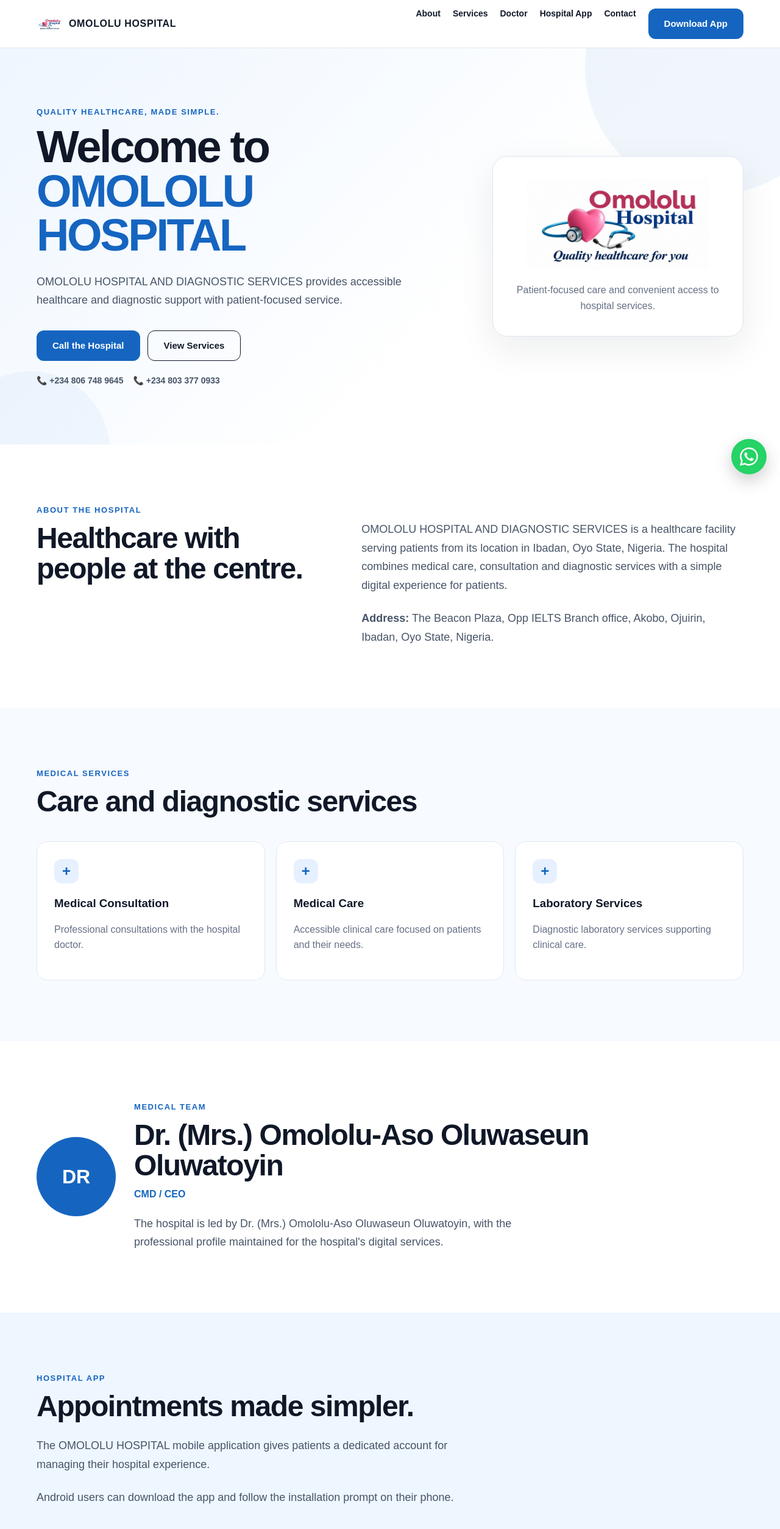
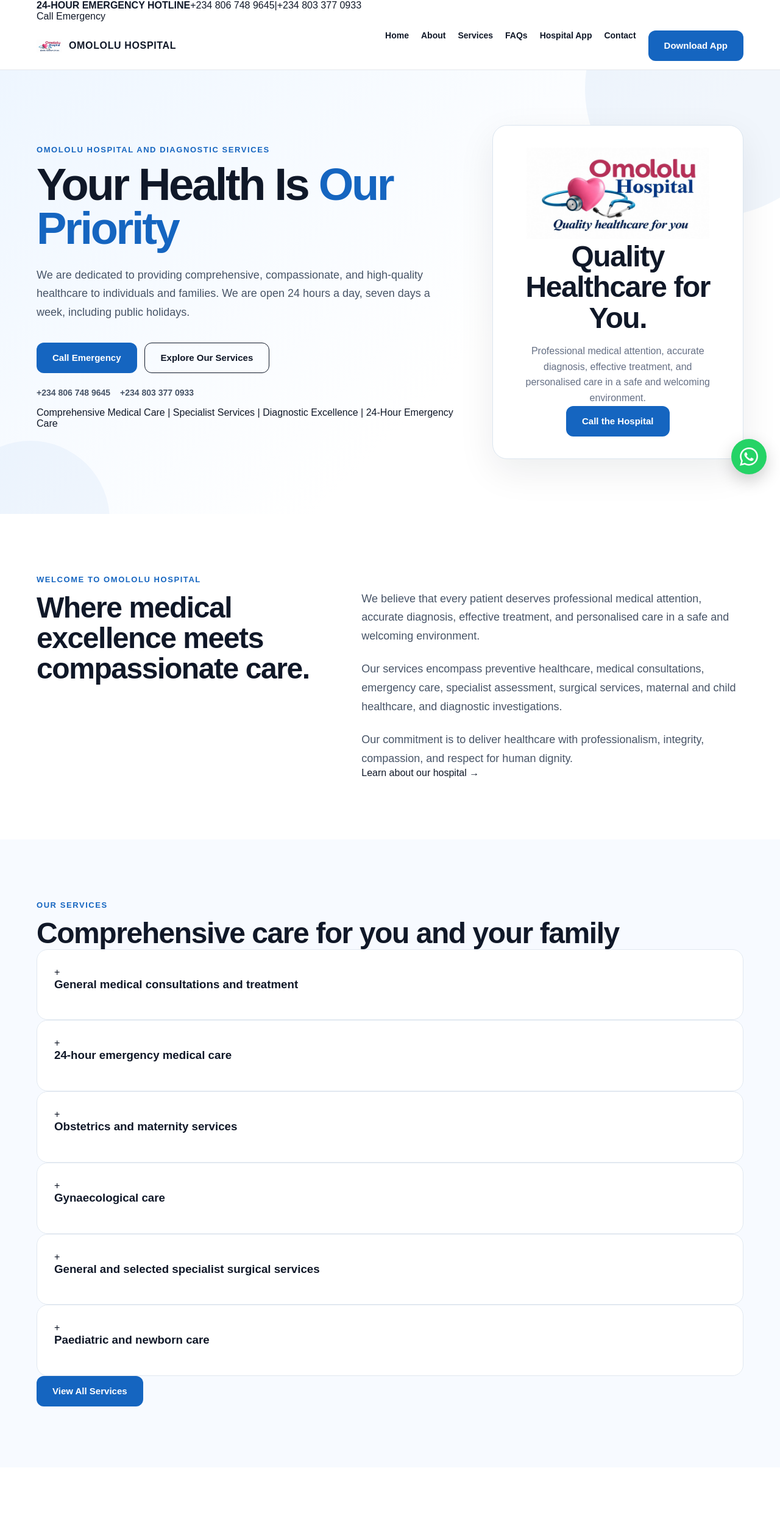
Before and after one commit to jamesmercy0790-source/Omololu-Hospital, a Next.js app: page / in a window 1280 px wide. Shown: the top 2508 px of the page at 61% size. Built offline with nearby package versions, Linux system fonts and the light colour scheme.

Commit message:
Rebuild homepage using doctor-approved hospital content

```diff
--- a/app/page.tsx
+++ b/app/page.tsx
@@ -1,193 +1,50 @@
+import type { Metadata } from "next";
+import Link from "next/link";
 import ScrollReveal from "../components/ScrollReveal";
+import SiteHeader from "../components/SiteHeader";
+import SiteFooter from "../components/SiteFooter";
+
+export const metadata: Metadata = {
+  title: "24-Hour Hospital in Akobo, Ibadan",
+  description: "Omololu Hospital and Diagnostic Services provides 24-hour healthcare, emergency services, maternity care, surgery, laboratory tests and ultrasound services in Akobo, Ibadan.",
+  alternates: { canonical: "/" },
+};
+
+const services = [
+  "General medical consultations and treatment", "24-hour emergency medical care",
+  "Obstetrics and maternity services", "Gynaecological care",
+  "General and selected specialist surgical services", "Paediatric and newborn care",
+  "Laboratory investigations", "Ultrasound and diagnostic services",
+  "Family planning and reproductive healthcare", "Preventive healthcare and medical screening",
+  "Inpatient admission and nursing care",
+];
 
 export default function Home() {
-  const services = [
-    { title: "Medical Consultation", text: "Professional consultations with the hospital doctor." },
-    { title: "Medical Care", text: "Accessible clinical care focused on patients and their needs." },
-    { title: "Laboratory Services", text: "Diagnostic laboratory services supporting clinical care." },
-  ];
-
-  return (
-    <main>
-      <header className="site-header">
-        <div className="container nav">
-          <a className="brand" href="#">
-            <img src="/photo_2026-09-26_02-25-49.jpg" alt="Omololu Hospital logo" />
-            <span>OMOLOLU HOSPITAL</span>
-          </a>
-          <a className="mobile-download" href="/downloads/omololu-hospital.apk" download>
-            Download App
-          </a>
-          <nav aria-label="Main navigation">
-            <a href="#about">About</a>
-            <a href="#services">Services</a>
-            <a href="#doctor">Doctor</a>
-            <a href="#app">Hospital App</a>
-            <a href="#contact">Contact</a>
-            <a className="button primary" href="/downloads/omololu-hospital.apk" download>
-              Download App
-            </a>
-          </nav>
-        </div>
-      </header>
-
-      <section className="hero">
-        <div className="container hero-grid">
-          <div className="hero-content">
-            <p className="eyebrow">Quality healthcare, made simple.</p>
-            <h1>Welcome to <span>OMOLOLU HOSPITAL</span></h1>
-            <p className="hero-copy">
-              OMOLOLU HOSPITAL AND DIAGNOSTIC SERVICES provides accessible healthcare
-              and diagnostic support with patient-focused service.
-            </p>
-            <div className="actions">
-              <a className="button primary" href="tel:+2348067489645">Call the Hospital</a>
-              <a className="button secondary" href="#services">View Services</a>
-            </div>
-            <div className="quick-contact">
-              <span>📞 +234 806 748 9645</span>
-              <span>📞 +234 803 377 0933</span>
-            </div>
-          </div>
-          <div className="hero-card">
-            <img src="/photo_2026-09-26_02-25-49.jpg" alt="OMOLOLU HOSPITAL AND DIAGNOSTIC SERVICES" />
-            <p>Patient-focused care and convenient access to hospital services.</p>
-          </div>
-        </div>
-      </section>
-
-      <ScrollReveal>
-        <section id="about" className="section">
-          <div className="container two-col">
-            <div>
-              <p className="eyebrow">About the hospital</p>
-              <h2>Healthcare with people at the centre.</h2>
-            </div>
-            <div>
-              <p className="section-copy">
-                OMOLOLU HOSPITAL AND DIAGNOSTIC SERVICES is a healthcare facility
-                serving patients from its location in Ibadan, Oyo State, Nigeria.
-                The hospital combines medical care, consultation and diagnostic services
-                with a simple digital experience for patients.
-              </p>
-              <p className="section-copy">
-                <strong>Address:</strong> The Beacon Plaza, Opp IELTS Branch office,
-                Akobo, Ojuirin, Ibadan, Oyo State, Nigeria.
-              </p>
-            </div>
-          </div>
-        </section>
-      </ScrollReveal>
-
-      <section id="services" className="section muted">
-        <div className="container">
-          <ScrollReveal>
-            <p className="eyebrow">Medical services</p>
-            <h2>Care and diagnostic services</h2>
-          </ScrollReveal>
-          <div className="cards">
-            {services.map((service, index) => (
-              <ScrollReveal key={service.title} delay={index * 90}>
-                <article className="card">
-                  <div className="card-icon">+</div>
-                  <h3>{service.title}</h3>
-                  <p>{service.text}</p>
-                </article>
-              </ScrollReveal>
-            ))}
-          </div>
-        </div>
-      </section>
-
-      <ScrollReveal>
-        <section id="doctor" className="section">
-          <div className="container doctor-panel">
-            <div className="doctor-avatar">DR</div>
-            <div>
-              <p className="eyebrow">Medical team</p>
-              <h2>Dr. (Mrs.) Omololu-Aso Oluwaseun Oluwatoyin</h2>
-              <p className="doctor-role">CMD / CEO</p>
-              <p className="section-copy">
-                The hospital is led by Dr. (Mrs.) Omololu-Aso Oluwaseun Oluwatoyin,
-                with the professional profile maintained for the hospital's digital services.
-              </p>
-            </div>
-          </div>
-        </section>
-      </ScrollReveal>
-
-      <section id="app" className="section app-section">
-        <div className="container">
-          <ScrollReveal>
-            <div className="app-copy">
-              <p className="eyebrow">Hospital app</p>
-              <h2>Appointments made simpler.</h2>
-              <p className="section-copy">
-                The OMOLOLU HOSPITAL mobile application gives patients a dedicated
-                account for managing their hospital experience.
-              </p>
-              <p className="section-copy">
-                Android users can download the app and follow the installation prompt on their phone.
-              </p>
-            </div>
-          </ScrollReveal>
-          <div className="feature-grid">
-            <ScrollReveal delay={0}>
-              <article className="feature"><strong>Patient accounts</strong><span>Create an account and keep your session active until you log out or remove the app.</span></article>
-            </ScrollReveal>
-            <ScrollReveal delay={90}>
-              <article className="feature"><strong>Appointment booking</strong><span>Request first-visit or follow-up appointments and track their status.</span></article>
-            </ScrollReveal>
-            <ScrollReveal delay={180}>
-              <article className="feature"><strong>Secure payment</strong><span>Appointment payments are handled before an appointment is confirmed.</span></article>
-            </ScrollReveal>
-            <ScrollReveal delay={270}>
-              <article className="feature"><strong>Notifications</strong><span>Patients receive updates about account and appointment activity.</span></article>
-            </ScrollReveal>
-          </div>
-        </div>
-      </section>
-
-      <ScrollReveal>
-        <section id="contact" className="section contact">
-          <div className="container contact-grid">
-            <div>
-              <p className="eyebrow">Contact</p>
-              <h2>Get in touch with OMOLOLU HOSPITAL</h2>
-              <p className="section-copy">
-                For enquiries, appointments and hospital information, contact the hospital directly.
-              </p>
-            </div>
-            <div className="contact-card">
-              <p><strong>Address</strong><br />The Beacon Plaza, Opp IELTS Branch office, Akobo, Ojuirin, Ibadan, Oyo State, Nigeria.</p>
-              <p><strong>Phone</strong><br /><a href="tel:+2348067489645">+234 806 748 9645</a><br /><a href="tel:+2348033770933">+234 803 377 0933</a></p>
-            </div>
-          </div>
-        </section>
-      </ScrollReveal>
-
-      <footer>
-        <div className="container footer-inner">
-          <span>© {new Date().getFullYear()} OMOLOLU HOSPITAL AND DIAGNOSTIC SERVICES</span>
-          <span>Quality healthcare, made simple.</span>
-          <a className="button primary" href="/downloads/omololu-hospital.apk" download>
-            Download OMOLOLU HOSPITAL App
-          </a>
-        </div>
-      </footer>
-
-      <a
-        className="whatsapp-float"
-        href="https://wa.me/2348067489645?text=Hello%20Dr.%20Omololu%2C%20I%20would%20like%20to%20make%20an%20enquiry."
-        target="_blank"
-        rel="noopener noreferrer"
-        aria-label="Chat with the doctor on WhatsApp"
-        title="Chat with the doctor on WhatsApp"
-      >
-        <svg viewBox="0 0 24 24" aria-hidden="true">
-          <path d="M20.52 3.48A11.82 11.82 0 0 0 12.05 0C5.5 0 .17 5.32.17 11.88c0 2.09.55 4.13 1.6 5.93L.07 24l6.34-1.66a11.86 11.86 0 0 0 5.64 1.43h.01c6.55 0 11.88-5.33 11.88-11.88 0-3.17-1.24-6.15-3.42-8.41ZM12.06 21.7h-.01a9.83 9.83 0 0 1-5.01-1.37l-.36-.21-3.76.98 1-3.67-.23-.38a9.84 9.84 0 0 1-1.51-5.18C2.18 6.43 6.61 2 12.06 2a9.82 9.82 0 0 1 6.98 2.89 9.82 9.82 0 0 1 2.9 6.99c0 5.45-4.43 9.82-9.88 9.82Zm5.4-7.37c-.3-.15-1.76-.87-2.03-.97-.27-.1-.47-.15-.67.15-.2.3-.77.97-.94 1.17-.17.2-.35.22-.65.07-.3-.15-1.26-.46-2.4-1.48-.89-.79-1.49-1.76-1.66-2.06-.17-.3-.02-.46.13-.61.13-.13.3-.35.45-.52.15-.17.2-.3.3-.5.1-.2.05-.37-.02-.52-.07-.15-.67-1.61-.92-2.2-.24-.58-.49-.5-.67-.51h-.57c-.2 0-.52.07-.8.37-.27.3-1.04 1.02-1.04 2.48s1.07 2.87 1.22 3.07c.15.2 2.1 3.2 5.09 4.49.71.31 1.27.49 1.7.63.71.23 1.36.2 1.87.12.57-.08 1.76-.72 2.01-1.41.25-.69.25-1.28.17-1.41-.07-.12-.27-.2-.57-.35Z" />
-        </svg>
-      </a>
-    </main>
-  );
+  return <main>
+    <SiteHeader />
+    <section className="hero"><div className="container hero-grid">
+      <div className="hero-content">
+        <p className="eyebrow">OMOLOLU HOSPITAL AND DIAGNOSTIC SERVICES</p>
+        <h1>Your Health Is <span>Our Priority</span></h1>
+        <p className="hero-copy">We are dedicated to providing comprehensive, compassionate, and high-quality healthcare to individuals and families. We are open 24 hours a day, seven days a week, including public holidays.</p>
+        <div className="actions"><a className="button primary" href="tel:+2348067489645">Call Emergency</a><Link className="button secondary" href="/services">Explore Our Services</Link></div>
+        <div className="quick-contact"><a href="tel:+2348067489645">+234 806 748 9645</a><a href="tel:+2348033770933">+234 803 377 0933</a></div>
+        <p className="hero-service-line">Comprehensive Medical Care | Specialist Services | Diagnostic Excellence | 24-Hour Emergency Care</p>
+      </div>
+      <div className="hero-card"><img src="/photo_2026-09-26_02-25-49.jpg" alt="Omololu Hospital and Diagnostic Services logo" /><h2 className="hero-card-title">Quality Healthcare for You.</h2><p>Professional medical attention, accurate diagnosis, effective treatment, and personalised care in a safe and welcoming environment.</p><a className="button primary full-button" href="tel:+2348067489645">Call the Hospital</a></div>
+    </div></section>
+    <ScrollReveal><section className="section"><div className="container two-col">
+      <div><p className="eyebrow">Welcome to Omololu Hospital</p><h2>Where medical excellence meets compassionate care.</h2></div>
+      <div><p className="section-copy">We believe that every patient deserves professional medical attention, accurate diagnosis, effective treatment, and personalised care in a safe and welcoming environment.</p><p className="section-copy">Our services encompass preventive healthcare, medical consultations, emergency care, specialist assessment, surgical services, maternal and child healthcare, and diagnostic investigations.</p><p className="section-copy">Our commitment is to deliver healthcare with professionalism, integrity, compassion, and respect for human dignity.</p><Link className="text-link" href="/about">Learn about our hospital →</Link></div>
+    </div></section></ScrollReveal>
+    <section className="section muted"><div className="container"><ScrollReveal><p className="eyebrow">Our services</p><h2>Comprehensive care for you and your family</h2></ScrollReveal>
+      <div className="service-list-grid">{services.slice(0,6).map((service,index)=><ScrollReveal key={service} delay={index*60}><article className="card service-list-card"><span className="service-check" aria-hidden="true">+</span><h3>{service}</h3></article></ScrollReveal>)}</div>
+      <div className="center-actions"><Link className="button primary" href="/services">View All Services</Link></div>
+    </div></section>
+    <ScrollReveal><section className="section vision-section"><div className="container two-col"><div><p className="eyebrow">Our vision</p><h2>Improving health and well-being in our community.</h2></div><div><p className="section-copy">To be a leading healthcare institution recognised for excellence in medical practice, reliable diagnostic services, compassionate patient care, and an enduring commitment to improving the health and well-being of our community.</p><Link className="text-link" href="/about">Read our mission and core values →</Link></div></div></section></ScrollReveal>
+    <section className="section app-section"><div className="container two-col app-home-grid"><div><p className="eyebrow">Hospital app</p><h2>Manage your hospital experience digitally.</h2><p className="section-copy">Download the OMOLOLU HOSPITAL Android application for patient accounts and appointment requests.</p></div><div className="app-home-card"><h3>OMOLOLU HOSPITAL App</h3><p>Access account and appointment features from your Android phone.</p><a className="button primary" href="/downloads/omololu-hospital.apk" download>Download Android App</a><p className="small-note">For general enquiries or emergencies, please call the hospital directly.</p></div></div></section>
+    <section className="section contact"><div className="container contact-grid"><div><p className="eyebrow">Visit or contact us</p><h2>We are here for you, day and night.</h2><p className="section-copy">Open 24 hours daily, including weekends and public holidays.</p><div className="actions"><Link className="button secondary light-button" href="/contact">Contact and Directions</Link><Link className="button primary" href="/faq">Frequently Asked Questions</Link></div></div><div className="contact-card"><p><strong>Address</strong><br />The Beacon Plaza, Opposite Grandmart Store, Akobo, Ojuirin, Ibadan, Oyo State, Nigeria.</p><p><strong>Emergency hotline</strong><br /><a href="tel:+2348067489645">+234 806 748 9645</a><br /><a href="tel:+2348033770933">+234 803 377 0933</a></p></div></div></section>
+    <SiteFooter />
+    <a className="whatsapp-float" href="https://wa.me/2348067489645?text=Hello%20Omololu%20Hospital%2C%20I%20would%20like%20to%20make%20an%20enquiry." target="_blank" rel="noopener noreferrer" aria-label="Contact Omololu Hospital on WhatsApp" title="Contact Omololu Hospital on WhatsApp"><svg viewBox="0 0 24 24" aria-hidden="true"><path d="M20.52 3.48A11.82 11.82 0 0 0 12.05 0C5.5 0 .17 5.32.17 11.88c0 2.09.55 4.13 1.6 5.93L.07 24l6.34-1.66a11.86 11.86 0 0 0 5.64 1.43h.01c6.55 0 11.88-5.33 11.88-11.88 0-3.17-1.24-6.15-3.42-8.41ZM12.06 21.7h-.01a9.83 9.83 0 0 1-5.01-1.37l-.36-.21-3.76.98 1-3.67-.23-.38a9.84 9.84 0 0 1-1.51-5.18C2.18 6.43 6.61 2 12.06 2a9.82 9.82 0 0 1 6.98 2.89 9.82 9.82 0 0 1 2.9 6.99c0 5.45-4.43 9.82-9.88 9.82Zm5.4-7.37c-.3-.15-1.76-.87-2.03-.97-.27-.1-.47-.15-.67.15-.2.3-.77.97-.94 1.17-.17.2-.35.22-.65.07-.3-.15-1.26-.46-2.4-1.48-.89-.79-1.49-1.76-1.66-2.06-.17-.3-.02-.46.13-.61.13-.13.3-.35.45-.52.15-.17.2-.3.3-.5.1-.2.05-.37-.02-.52-.07-.15-.67-1.61-.92-2.2-.24-.58-.49-.5-.67-.51h-.57c-.2 0-.52.07-.8.37-.27.3-1.04 1.02-1.04 2.48s1.07 2.87 1.22 3.07c.15.2 2.1 3.2 5.09 4.49.71.31 1.27.49 1.7.63.71.23 1.36.2 1.87.12.57-.08 1.76-.72 2.01-1.41.25-.69.25-1.28.17-1.41-.07-.12-.27-.2-.57-.35Z"/></svg></a>
+  </main>;
 }
```
